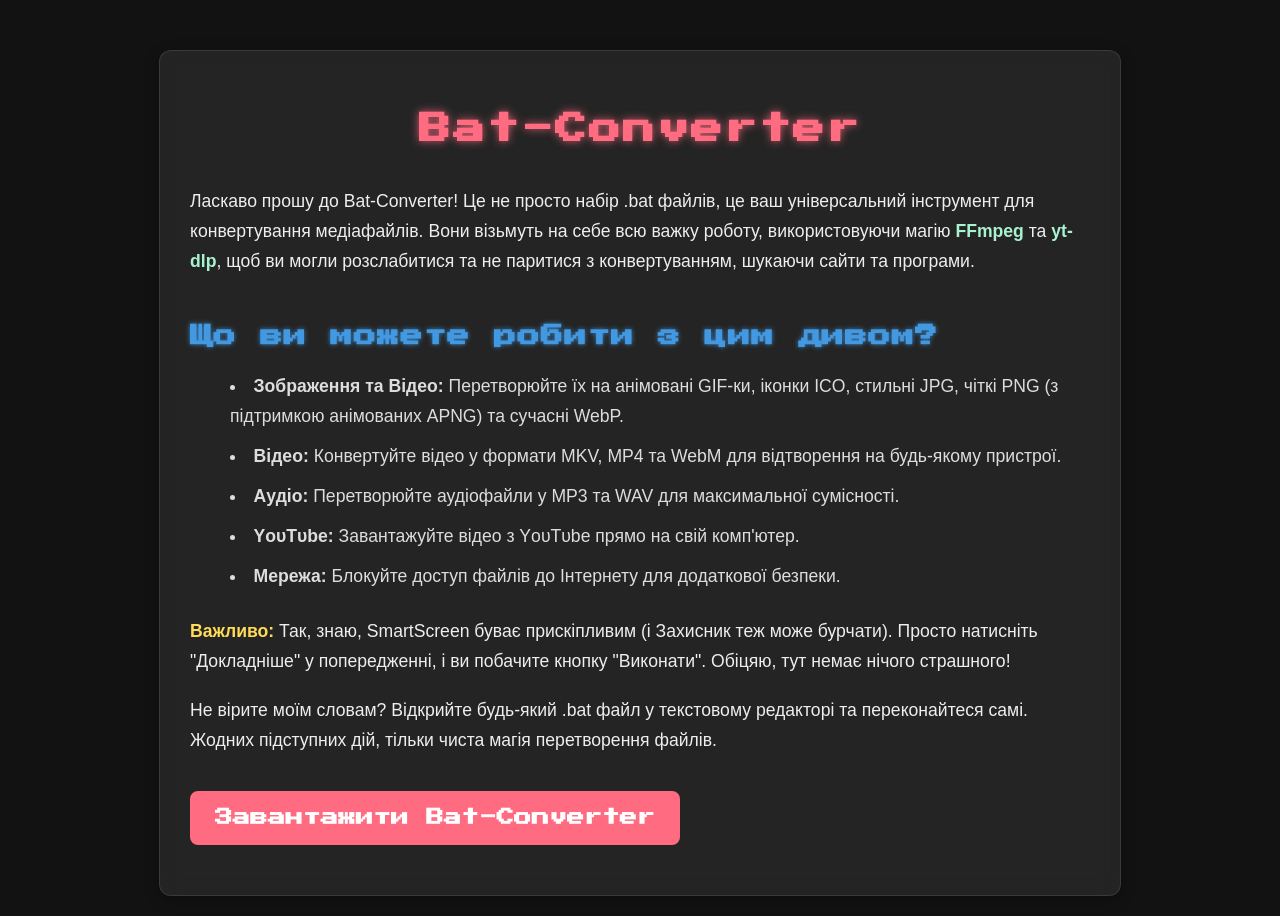
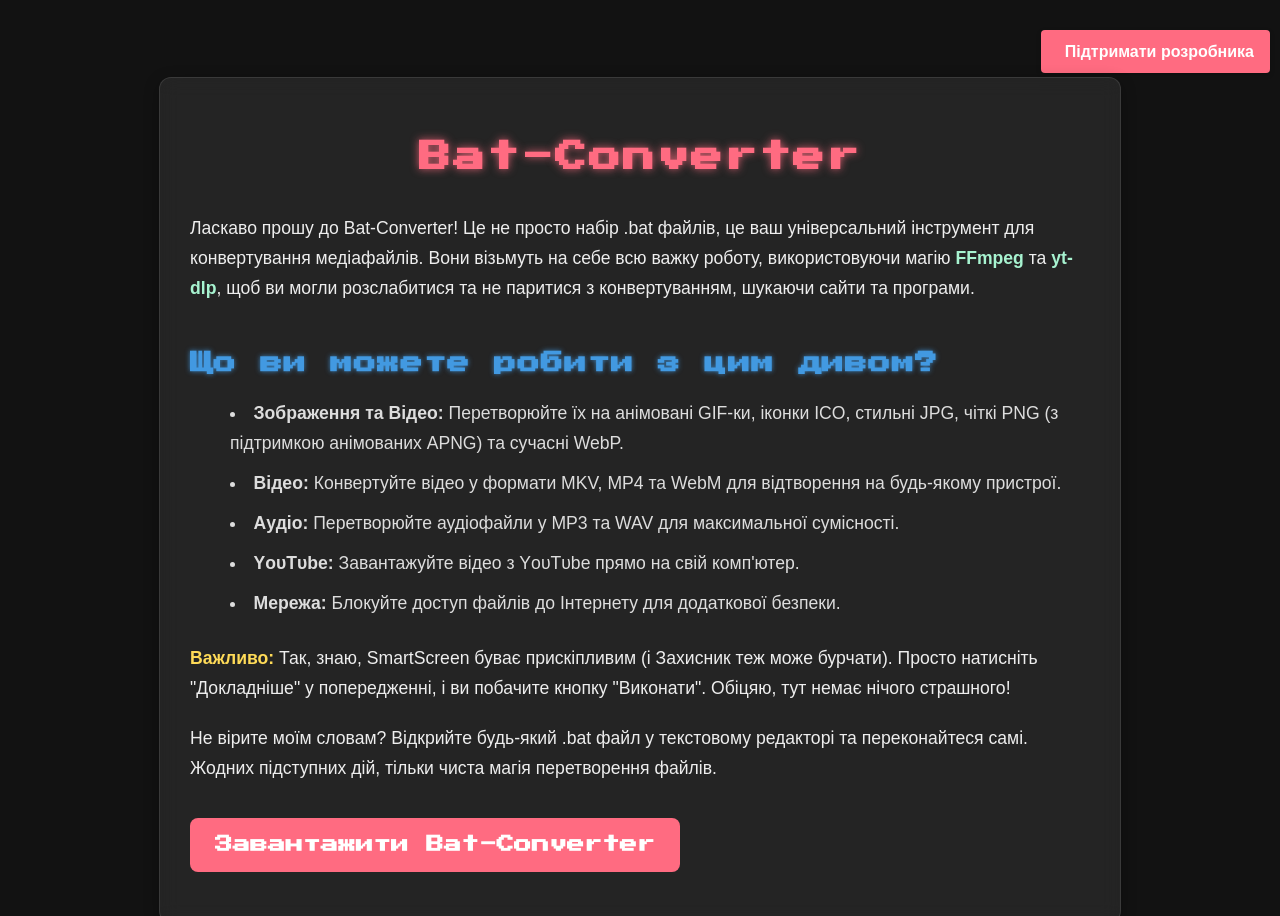
Before and after one commit to Kuudere-phile/Bat-Converter, a plain HTML site: page index.html in a window 1280 px wide. Shown: the top 916 px of the page. Drawn offline with Linux system fonts and the light colour scheme.

Commit message:
Update index.html

```diff
--- a/index.html
+++ b/index.html
@@ -8,6 +8,35 @@
     <meta name="description" content="Набір .bat файлів, які конвертують різні формати файлів. gif, ico, jpg, png, apng, webp, mkv, mp4, webm, mp3, wav і декілька інших можливостей.">
     <link href="https://fonts.googleapis.com/css2?family=Press+Start+2P&display=swap" rel="stylesheet">
     <style>
+        /* Стилі для кнопки "Підтримати проєкт" */
+        .support-button {
+            display: inline-flex;
+            align-items: center;
+            padding: 8px 16px;
+            border-radius: 4px;
+            background-color: #ff6b81;
+            color: white;
+            font-size: 16px;
+            font-weight: bold;
+            text-decoration: none;
+            box-shadow: 0 2px 5px rgba(0, 0, 0, 0.2);
+            transition: background-color 0.3s ease, transform 0.2s ease;
+            margin-top: 20px; /* Додано відступ зверху */
+            margin-bottom: 20px; /* Додано відступ знизу */
+            position: absolute; /* Абсолютне позиціонування */
+            top: 10px;          /* Верхній відступ */
+            right: 10px;        /* Правий відступ */
+        }
+
+        .support-button:hover {
+            background-color: #4299e1;
+            transform: translateY(-2px);
+        }
+
+        .support-button span {
+            margin-left: 8px;
+        }
+        /* Загальні стилі */
         body {
             font-family: 'Arial', sans-serif;
             margin: 0;
@@ -115,6 +144,9 @@
     </style>
 </head>
 <body>
+    <a href="https://kuudere-phile.github.io/donate/" target="_blank" class="support-button">
+        <span>Підтримати розробника</span>
+    </a><br>
     <div class="container">
         <h1>Bat-Converter</h1>
         <p>
```
